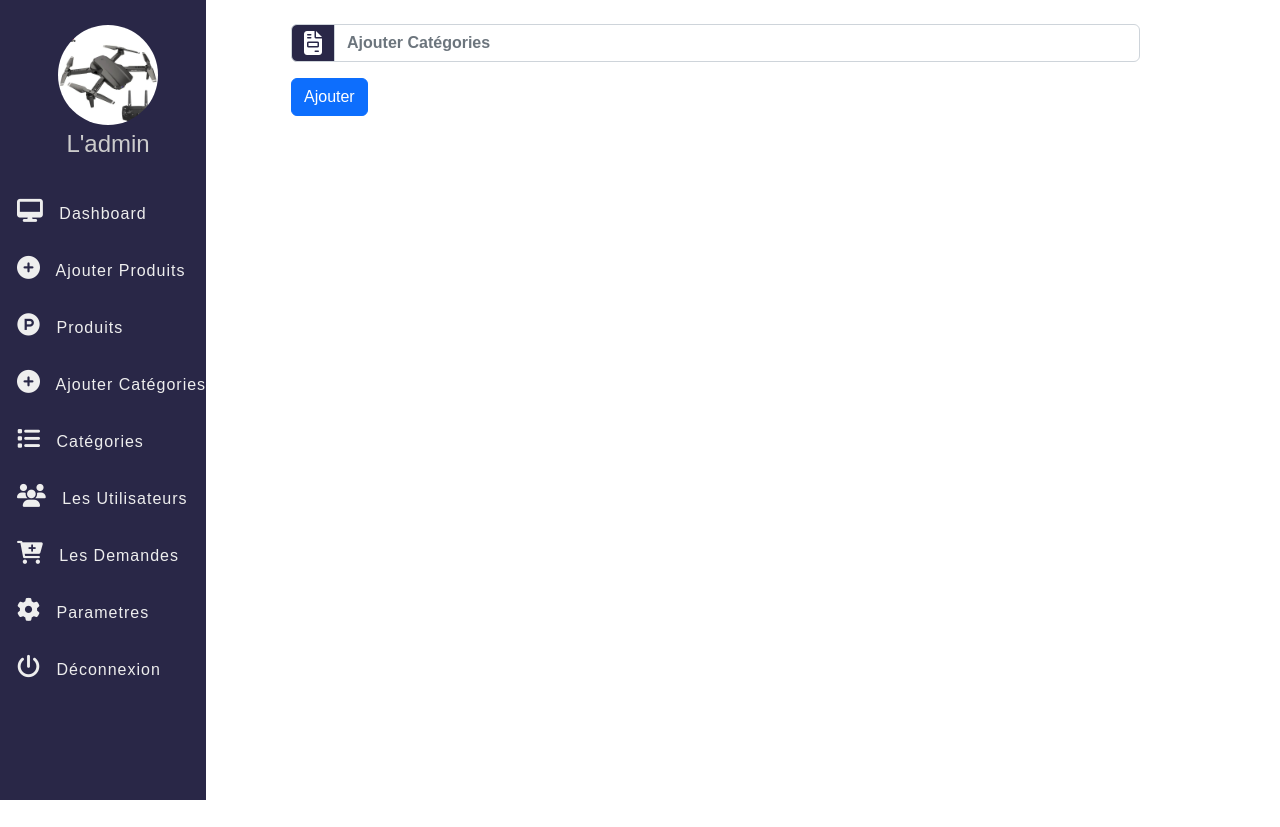
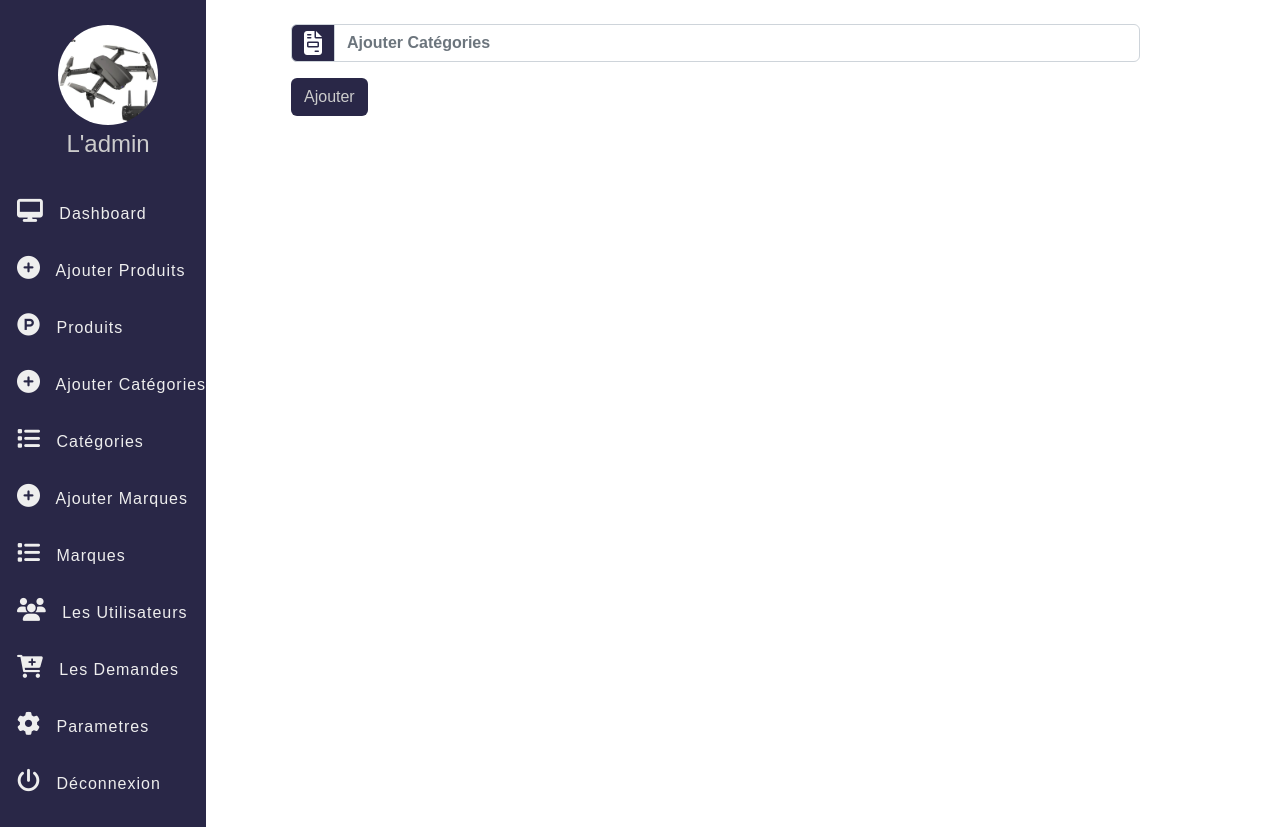
Before and after one commit to ab-talbi/electro-shop, a PHP site: page /admin/index.php?ajouter_categories in a window 1280 px wide. Shown: the part 62-889 px from the top of the page. Before the commit the page ends 862 px from the top, so only its background shows below. Run offline with PHP 8.4, Linux system fonts and the light colour scheme; some libraries are stand-ins or nearby versions.

Commit message:
ajouter marque (base de donnee)+traiet+update categorie 1.1.0

```diff
--- a/admin/ajouter_categories.php
+++ b/admin/ajouter_categories.php
@@ -1,47 +1,10 @@
-<?php
-    require_once('../includes/connect.php');
 
-    if(isset($_POST['ajouter_cat'])){
-
-        $nom_categorie = htmlspecialchars($_POST['nom_cat']);
-
-        //select les donnee(caterories)
-        $select = $con->prepare('SELECT * FROM categories WHERE nom_categorie = ?');
-        $select->execute(array($nom_categorie));
-        $row = $select->rowCount();
-        if($row>0){
-            echo "<script>Swal.fire({position: 'center',
-                icon: 'error',
-                title: 'La catégorie éxiste déjà',
-                showConfirmButton: false,
-                timer: 3000});
-                </script>";
-        }
-        else{
-
-            //ajouter une categorie a la base de donnee
-            $insert = $con->prepare('INSERT INTO categories(nom_categorie) VALUES(?)');
-            $insert->execute(array($nom_categorie));
-
-            if($insert){
-                echo "<script>Swal.fire({position: 'center',
-                    icon: 'success',
-                    title: 'La catégorie ajouté avec succès',
-                    showConfirmButton: false,
-                    timer: 3000});
-                    </script>";
-            }
-        }
-    }
-
-?>
-
-<form action="" method="post" class="mb-2 mt-4">
+<form action="./traiter/categorie.php" method="post" class="mb-2 mt-4">
 <div class="input-group w-90 mb-2">
   <span class="input-group-text" style="background: #030026d8;" id="basic-addon1"><i class="fa-solid fa-file-invoice fa-xl" aria-hidden="true" style="color:#fff;"></i></span>
-  <input type="text" class="fw-bold form-control" name="nom_cat" placeholder="Ajouter Catégories" aria-label="Username" aria-describedby="basic-addon1">
+  <input type="text" class="fw-bold form-control" name="nom_cat" placeholder="Ajouter Catégories" aria-describedby="basic-addon1">
 </div>
 <div class="fw-bold input-group w-90 mb-2 m-auto">
-  <input type="submit" class="mt-2 btn btn-primary" name="ajouter_cat" value="Ajouter" aria-label="Username" aria-describedby="basic-addon1">
+  <input type="submit" class="mt-2 btn btn-ajouter" name="ajouter_cat" value="Ajouter" aria-describedby="basic-addon1">
 </div>
 </form>
--- a/admin/css/style.css
+++ b/admin/css/style.css
@@ -80,7 +80,7 @@
 	padding: 15px 0px;
 	padding-left: 17px;
 	margin-left: 0;
-	transition: 500ms background;
+	transition: 500ms;
 	white-space: nowrap;
 	overflow: hidden;
 	text-overflow: ellipsis;
@@ -117,3 +117,7 @@
 #checkbox:checked ~ .body .side-bar a span{
 	display: none;
 }
+.btn-ajouter{
+	background-color: #030026d8;
+	color:#ccc
+}
--- a/admin/index.php
+++ b/admin/index.php
@@ -73,6 +73,18 @@
 							</a>
 						</li>
 						<li>
+							<a href="./index.php?ajouter_marques">
+								<i class="fa-solid fa-circle-plus" aria-hidden="true"></i>
+								<span>Ajouter Marques </span>
+							</a>
+						</li>
+						<li>
+							<a href="#">
+								<i class="fa-solid fa-list" aria-hidden="true"></i>
+								<span>Marques</span>
+							</a>
+						</li>
+						<li>
 							<a href="#">
 								<i class="fa-solid fa-users" aria-hidden="true"></i>
 								<span>Les Utilisateurs</span>
@@ -102,9 +114,80 @@
 				</section>
 			</div>
 			<div class="col-lg-9 text-center">
+
+				<!-- espace pour ajouter les categories -->
 				<?php
 					if(isset($_GET['ajouter_categories'])){
 						include('./ajouter_categories.php');
+						$request = htmlspecialchars($_GET['ajouter_categories']);
+						switch($request)
+						{
+							case 'success':
+								echo "<script>Swal.fire({position: 'center',
+									icon: 'success',
+									title: 'La catégorie ajouté avec succès',
+									showConfirmButton: false,
+									timer: 3000});
+									</script>";
+								break;
+
+							case 'error':
+								echo "<script>Swal.fire({position: 'center',
+									icon: 'error',
+									title: 'La catégorie éxiste déjà',
+									showConfirmButton: false,
+									timer: 3000});
+									</script>";
+								break;
+
+								case 'empty':
+									echo "<script>Swal.fire({position: 'center',
+										icon: 'error',
+										title: 'Donnez une categorie valide svp',
+										showConfirmButton: false,
+										timer: 3000});
+										</script>";
+									break;
+						}
+					}
+				?>
+
+
+				<!-- espace pour ajouter les categories -->
+				<?php
+					if(isset($_GET['ajouter_marques'])){
+						include('./ajouter_marques.php');
+						$request = htmlspecialchars($_GET['ajouter_marques']);
+						switch($request)
+						{
+							case 'success':
+								echo "<script>Swal.fire({position: 'center',
+									icon: 'success',
+									title: 'La marque ajouté avec succès',
+									showConfirmButton: false,
+									timer: 3000});
+									</script>";
+								break;
+
+							case 'error':
+								echo "<script>Swal.fire({position: 'center',
+									icon: 'error',
+									title: 'La marque éxiste déjà',
+									showConfirmButton: false,
+									timer: 3000});
+									</script>";
+								break;
+
+								case 'empty':
+									echo "<script>Swal.fire({position: 'center',
+										icon: 'error',
+										title: 'Donnez une marque valide svp',
+										showConfirmButton: false,
+										timer: 3000});
+										</script>";
+									break;
+
+						}
 					}
 				?>
 			</div>
--- a/css/style.css
+++ b/css/style.css
@@ -22,6 +22,17 @@
     background-color: rgba(2, 11, 47, 0.811);
 }
 footer a{
+    display: inline-block;
     text-decoration: none;
     color: rgb(4, 13, 47);
+    margin: auto 20px;
 }
+.list{
+    text-align: center;
+    width: max-content;
+    padding: 0;
+    margin: 0;
+}
+.list li{
+    display: inline;
+}
--- a/navbar.php
+++ b/navbar.php
@@ -1,5 +1,5 @@
 
-<div class="container-fluid navPrincipal p-0" style="background:#f39c12;">
+    <div class="container-fluid navPrincipal p-0" style="background:#f39c12;">
         <nav class="navbar navbar-expand-lg navbar-light">
             <div class="container-fluid">
                 <a class="navbar-brand" href="#"><img src="./images/128.png" alt="logo" class="logo"></a>
```
Also changed, not shown: admin/ajouter_marques.php (added, +10 -0 lines), admin/traiter/categorie.php (added, +31 -0 lines), admin/traiter/marque.php (added, +31 -0 lines), footer.php (+17 -17 lines), index.php (+7 -5 lines), README.md, admin/ajouter_produits.php (added). Lines whose indentation alone changed are shown as unchanged.
